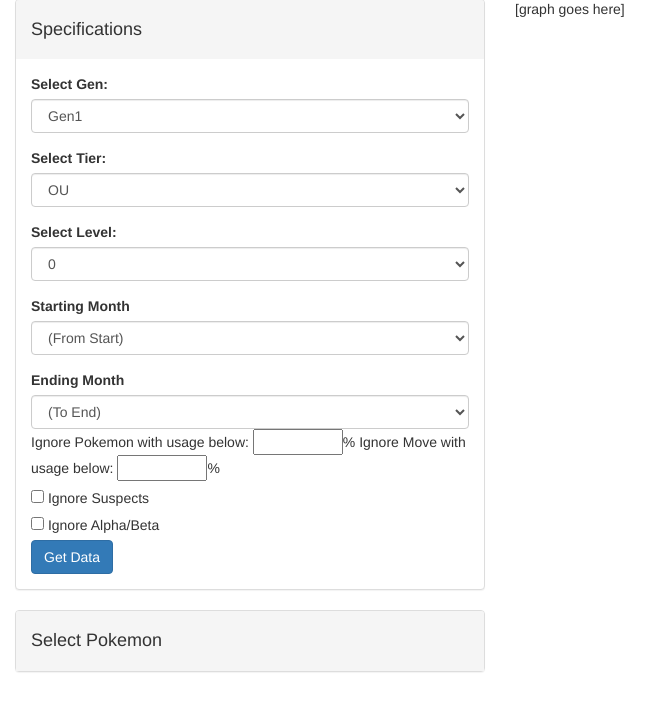
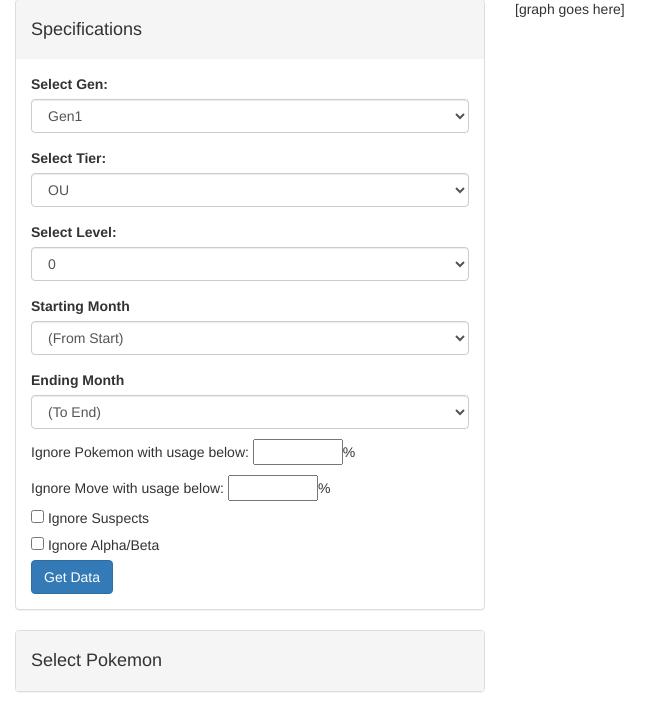
Before and after one commit to aturfah/smogon-, a Flask app: page / in a window 1280 px wide. Shown: the part 86-813 px from the top of the page, without its empty margins (0-672 px from the left). Before the commit the page ends 758 px from the top, so only its background shows below. Run offline with Flask 2, Linux system fonts and the light colour scheme; some libraries are stand-ins or nearby versions.

Commit message:
Fix styling (spacing)

```diff
--- a/static/style.css
+++ b/static/style.css
@@ -47,6 +47,11 @@ h1 {
     padding: 10px;
 }
 
+.thresholdfield {
+    padding-top: 10px;
+    display: block;
+}
+
 .moveset_button {
     max-width: 35%;
     min-width: 25%;
```
